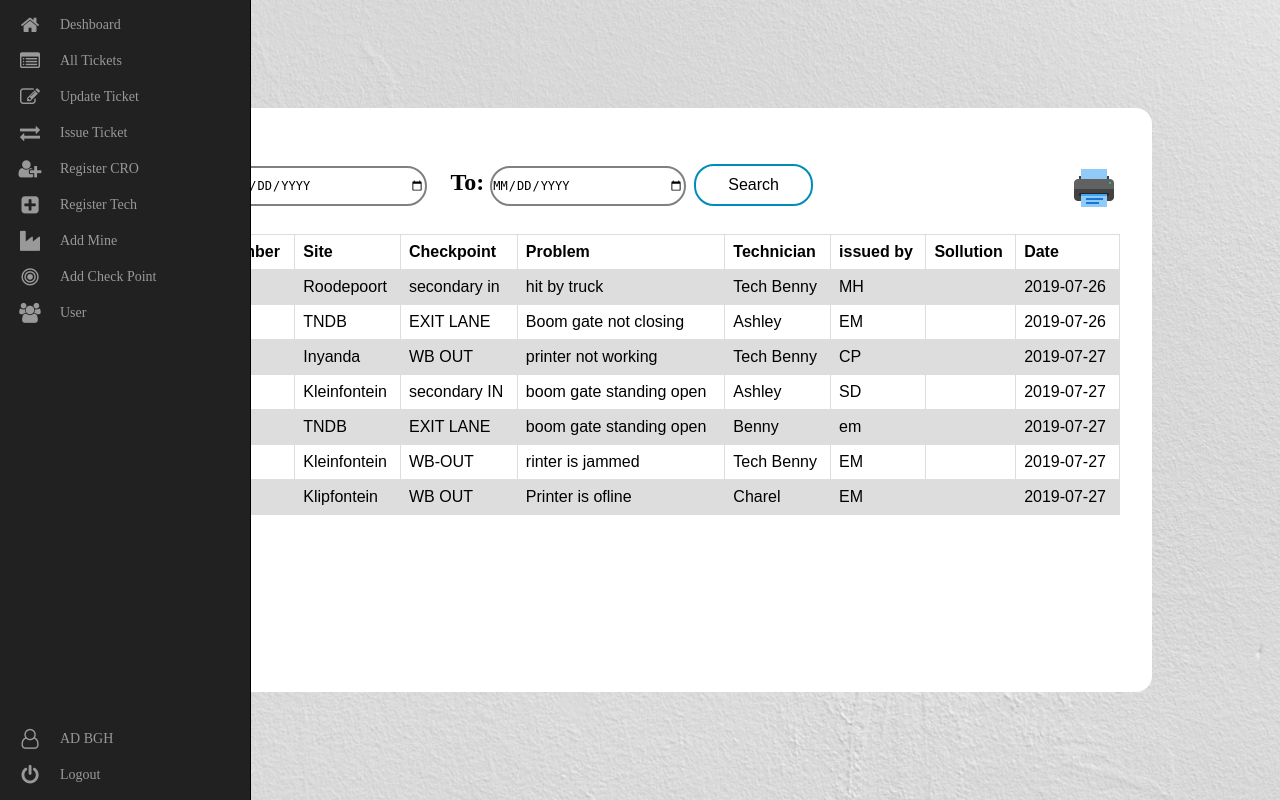
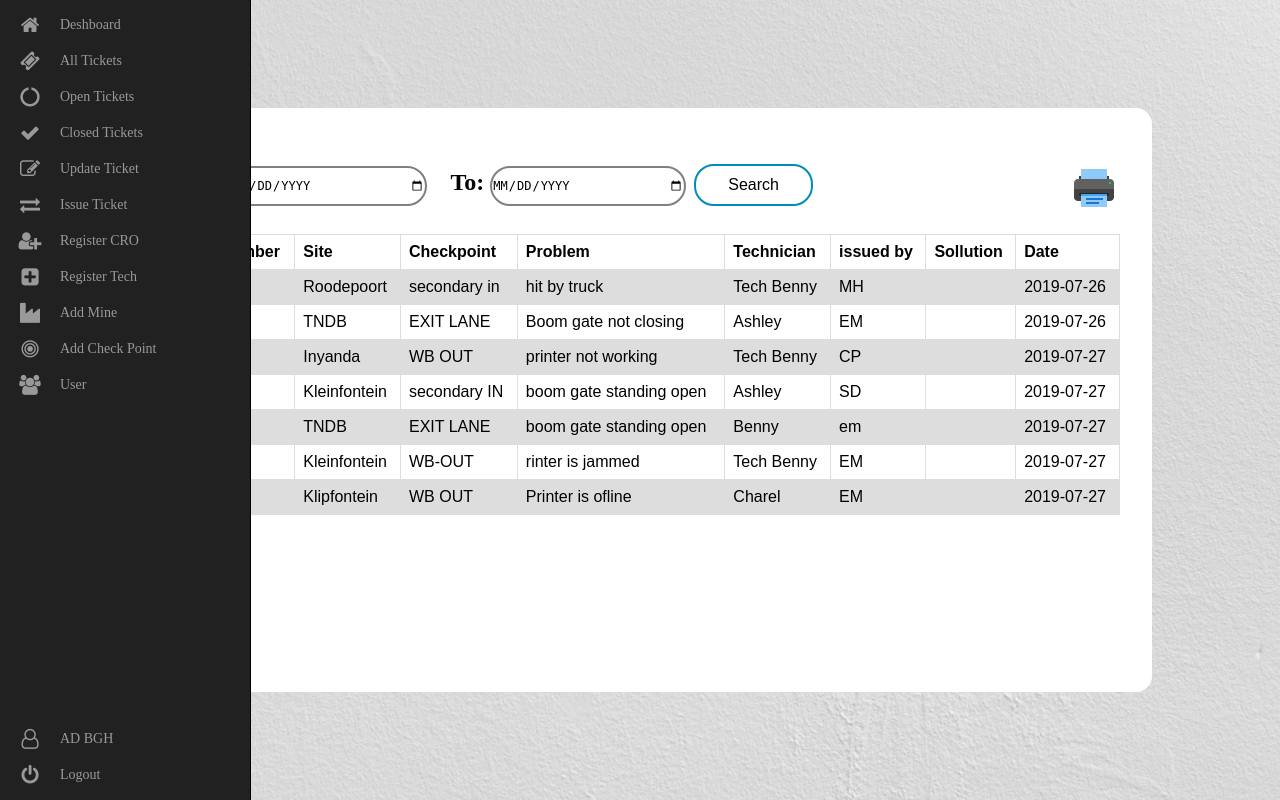
Before and after one commit to hackflamy/Ticket-System, a PHP site: page /Home.php in a window 1280 px wide. Run offline with PHP 8.4, Linux system fonts and the light colour scheme; a user stored in the database is signed in; data comes from the database, SQL or seed files in the repository.

Commit message:
changed menu

```diff
--- a/Home.php
+++ b/Home.php
@@ -70,8 +70,16 @@ $Ticket = new ASSIGN_TECH();
                     <span class="nav-text">Deshboard</span></a>
                 </li>
                 <li class="has-subnav">
-                    <a href="#view"><i class="fa fa-list-alt fa-2x"></i>
+                    <a href="#view"><i class="fa fa-ticket fa-2x"></i>
                     <span class="nav-text">All Tickets</span></a>
+                </li>
+                <li class="has-subnav">
+                    <a href="#view"><i class="fa fa-circle-o-notch fa-2x"></i>
+                    <span class="nav-text">Open Tickets</span></a>
+                </li>
+                <li class="has-subnav">
+                    <a href="#view"><i class="fa fa-check fa-2x"></i>
+                    <span class="nav-text">Closed Tickets</span></a>
                 </li>
                 <li class="has-subnav">
                     <a href="#modal"><i class="fa fa-pencil-square-o fa-2x"></i>
```
